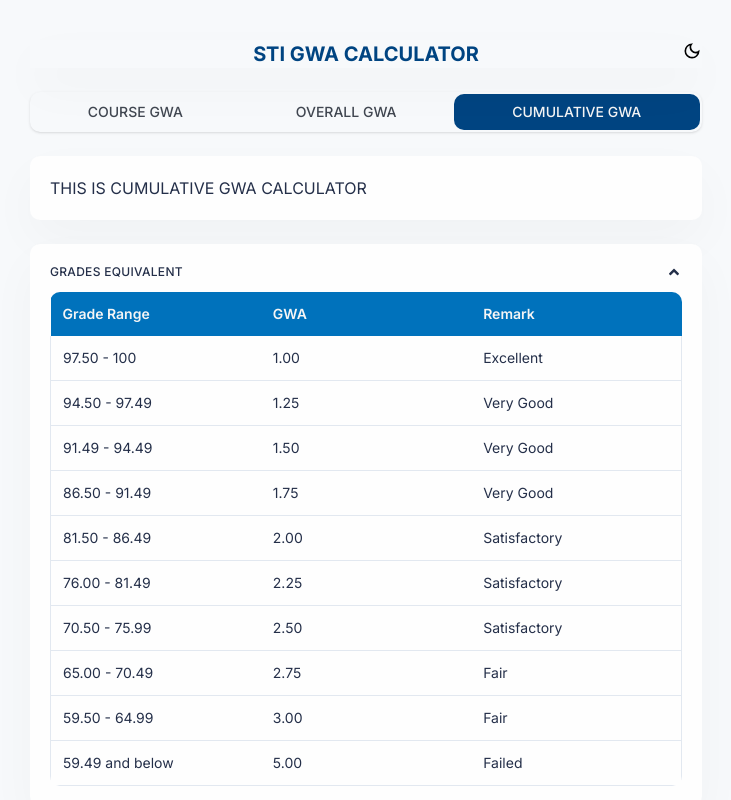
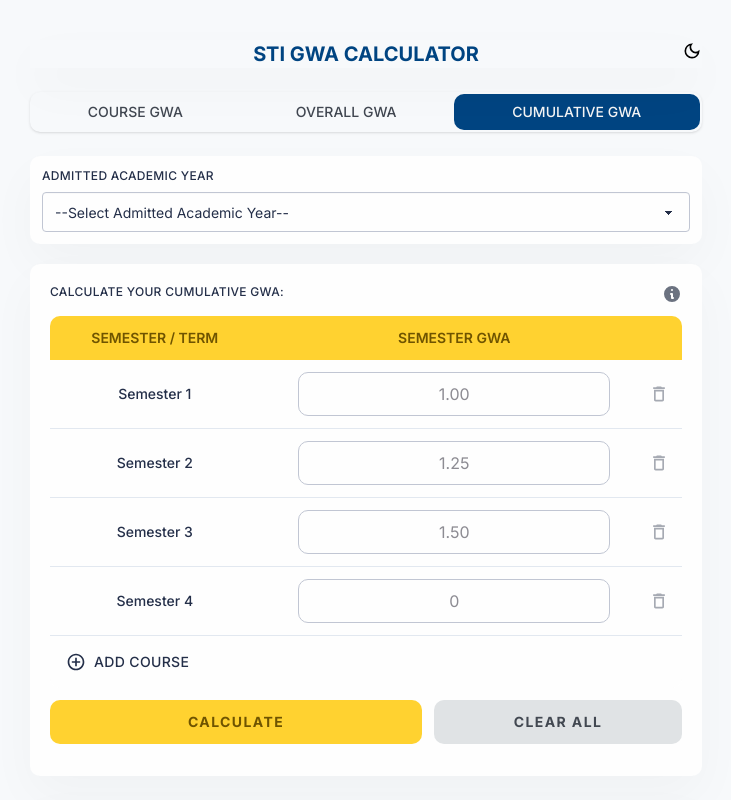
Before and after one commit to Lynch-ely/sti-version2-calculator, a React (Vite) app: page / in a window 1280 px wide. Both pictures are taken after a click on the button "CUMULATIVE GWA". Shown: the top 800 px of the page, without its empty margins (274-1005 px from the left). Built offline with nearby package versions, Linux system fonts and the light colour scheme.

Commit message:
new final

```diff
--- a/src/pages/GWACalculator.jsx
+++ b/src/pages/GWACalculator.jsx
@@ -1,4 +1,4 @@
-import { useState, useEffect } from "react";
+import { useState, useEffect, useActionState } from "react";
 import { MdOutlineDarkMode } from "react-icons/md";
 import { MdOutlineLightMode } from "react-icons/md";
 import { MdDelete } from "react-icons/md";
@@ -13,7 +13,6 @@
 export default function GWACalculator() {
   const [activeNav, setActiveNav] = useState('Course GWA');
   const [activeSwitch, setActiveSwitch] = useState(false);
-  const [inputValue, setInputValue] = useState('');
   const [activeArrow, setActiveArrow] = useState(false);
 
   const [prelim, setPrelim] = useState('');
@@ -39,7 +38,7 @@
     setActiveArrow(!activeArrow);
   }
 
-  // COURSE GWA LOGIC
+  // -------COURSE GWA CALCULATION---------
   function courseGWA(){
     if(!prelim || !midterm || !prefinal || !finals){
       return {percentage: "--", scale: "0.0", remark: "REMARK", color: "border-[#ECEDF1]"}
@@ -128,7 +127,6 @@
     }
   };
 
-  // DELETE FUNCTION FOR COURSE GWA
   const deleteInput = () => {
     setPrelim('');
     setMidterm('');
@@ -145,19 +143,20 @@
 
   const [courses, setCourses] = useState(initialCourses);
   const [overallGWA, setOverallGWA] = useState(null);
+  const [admittedYear, setAdmittedYear] = useState('');
+  const [gwaFeedback, setGWAFeedback] = useState('');
+  const [hasCalculationError, setHasCalculationError] = useState(false);
 
   function updateCourseField(id, field, value) {
     setCourses((prev) => prev.map((course) => course.id === id ? { ...course, [field]: value } : course
     ));
   }
 
-  // DELETE ICON FOR EACH COURSE
   const deleteCourse = (id) => {
     if (courses.length <= 1) return;
     setCourses((prev) => prev.filter((course) => course.id !== id));
   };
 
-  // ADD COURSE BUTTON
   const addCourse = () => {
     setCourses((prev) => {
       const maxId = prev.length > 0 ? Math.max(...prev.map(c => c.id)) : 3;
@@ -170,11 +169,18 @@
     });
   };
 
-  const [admittedYear, setAdmittedYear] = useState('');
-  const [gwaFeedback, setGWAFeedback] = useState('');
 
-  // OVERALL GWA CALCULATION
+  // -------OVERALL GWA CALCULATION---------
   function calculateOverallGWA(){
+    if(!admittedYear){
+      setOverallGWA(null);
+      setGWAFeedback('');
+      setHasCalculationError(true);
+      return;
+    }
+
+    setHasCalculationError(false);
+
     let totalGradePoints = 0;
     let totalUnits = 0;
     let hasValidCourses = false;
@@ -201,11 +207,6 @@
     const finalGWA = totalGradePoints / totalUnits;
     setOverallGWA(finalGWA.toFixed(2));
 
-    if(!admittedYear){
-      setGWAFeedback("Select your academic year to check your standing");
-      return;
-    }
-
     const hasQualifyingGrade = courses.some(course => {
       const grade = parseFloat(course.finalGrade);
       if(isNaN(grade)) return false;
@@ -220,14 +221,13 @@
     const qualifiesByGWA = finalGWA <= 1.50 || finalGWA >= 91.49;
 
     let feedbackText = '';
-    if(!admittedYear){
-      feedbackText = `Select your admitted academic year to check standing`;
-    }else if(qualifiesByGWA && !hasQualifyingGrade){
+
+    if(qualifiesByGWA && !hasQualifyingGrade){
       feedbackText = `Congrats! You're on the Dean's / President's List!`;
       confetti({
         particleCount: 150,
         spread: 80,
-        origin: { y: 0.6 } // Adjust vertical origin point slightly above bottom
+        origin: { y: 0.6 }
       });
     }else if(qualifiesByGWA && hasQualifyingGrade){
       feedbackText = `You did well, but you are not qualify for DL or PL because you have a grade below ${admittedYear === '2024' ? '2.25' : '2.00'}. Bawi next sem!`;
@@ -244,6 +244,125 @@
     setOverallGWA(null);
   }
 
+  // -------CUMULATIVE GWA CALCULATION---------
+  const initialSemesters= [
+    { id: 1, name: 'Course 1', gradeGWA: ''},
+    { id: 2, name: 'Course 2', gradeGWA: ''},
+    { id: 3, name: 'Course 3', gradeGWA: ''},
+    { id: 4, name: 'Course 4', gradeGWA: ''},
+  ];
+
+  const [semesters, setSemesters] = useState(initialSemesters);
+  const [cumulativeGWA, setCumulativeGWA] = useState(null);
+  const [cumulativeFeedback, setCumulativeFeedback] = useState('');
+  const [hasError, setHasError] = useState(false);
+
+  function updateSemestersField(id, field, value) {
+    setSemesters((prev) => prev.map((sem) => sem.id === id ? { ...sem, [field]: value } : sem
+    ));
+  }
+
+  const addSemesters = () => {
+    setSemesters((prev) => {
+      const maxId = prev.length > 0 ? Math.max(...prev.map(c => c.id)) : 4;
+      const nextId = maxId + 1;
+
+      return [
+        ...prev,
+        { id: nextId, name: `Semester ${nextId}`, gradeGWA: ''},
+      ]
+    });
+  };
+
+  const deleteSemester = (id) => {
+    if (semesters.length <= 1) return;
+    setSemesters((prev) => prev.filter((sem) => sem.id !== id));
+  };
+
+  function calculateCumulativeGWA(){
+    if(!admittedYear){
+      setCumulativeGWA(null);
+      setCumulativeFeedback('');
+      setHasError(true);
+      return;
+    }
+
+    setHasError(false);
+
+    let semGWATotal = 0;
+    let counter = 0;
+
+    semesters.forEach((sem) => {
+      const semGWAGrade = parseFloat(sem.gradeGWA);
+
+      if(!isNaN(semGWAGrade)){
+        semGWATotal += semGWAGrade;
+        counter++;
+      };
+
+      // if(isNaN(semGWAGrade)){
+      //   return;
+      // }else{
+      //   semGWATotal += semGWAGrade;
+      //   counter++;
+      // };
+    });
+
+    if(counter === 0){
+      setCumulativeGWA(null);
+      setCumulativeFeedback('Please enter a valid Semester GWA.');
+    }
+
+    const runningGWA = semGWATotal / counter;
+    const truncatedGWA = (Math.floor(runningGWA * 100) /100).toFixed(2);
+    setCumulativeGWA(truncatedGWA);
+
+    const hasQualifiedGrade = semesters.some(sem => {
+      const grade = parseFloat(sem.gradeGWA);
+      if(isNaN(grade)) return false;
+
+      if (admittedYear === '2022'){
+        return grade > 2.25 && grade < 82.50;
+      }else if(admittedYear === '2024'){
+        return grade > 2.25 && grade < 81.50;
+      }else if(admittedYear === '2025'){
+        return grade > 2.00 && grade < 81.50;
+      }
+      return false;
+    });
+
+    const qualifiesByGWA = runningGWA <= 1.50 || runningGWA >= 91.49;
+    let feedbackText = '';
+
+    if(qualifiesByGWA && !hasQualifiedGrade){
+
+      if (runningGWA <= 1.10) {
+        feedbackText = `Congrats SUMMA CUM LAUDE!`;
+      } else if (runningGWA <= 1.30) {
+        feedbackText = `Congrats MAGNA CUM LAUDE!`;
+      } else if (runningGWA <= 1.50) {
+        feedbackText = `Congrats CUM LAUDE!`;
+      }
+
+      confetti({
+        particleCount: 150,
+        spread: 80,
+        origin: { y: 0.6 }
+      });
+    }else if(qualifiesByGWA && hasQualifiedGrade){
+      feedbackText = `You did well, but you are not qualify for Latin Honors because you have a grade below ${admittedYear === '2025' ? '2.00' : '2.25'}. Still, Congrats!`;
+    }else{
+      feedbackText = `You need at least ${admittedYear === '2025' ? '2.00' : '2.25'} to qualify for Latin Honors.`;
+    }
+
+    setCumulativeFeedback(feedbackText);
+  }
+
+  // CUMULATIVE GWA CLEAR ALL
+  function clearAllSemesters(){
+    setSemesters(initialSemesters);
+    setCumulativeGWA(null);
+  }
   return (
     <div className={`min-h-screen font-inter p-5 sm:p-0 text-[#242F49] ${bgDark}`}>
         <div className="max-w-2xl mx-auto space-y-3 md:space-y-6 md:pt-10">
@@ -357,13 +476,17 @@
           <section className={`${activeNav === 'GWA' ? 'block' : 'hidden'} font-hanken`}>
             <div className="bg-[#FEFEFE] rounded-lg w-full shadow-[0_20px_50px_rgba(0,0,0,0.03)] p-3 space-y-2 md:mb-5">
               <h1 className="text-xs font-inter font-medium uppercase tracking-wide">Admitted Academic Year</h1>
-              <select defaultValue="" className="select w-full bg-[#FEFEFE] border border-[#c1c6d3] focus:border-none" onChange={(e) => setAdmittedYear(e.target.value)}>
+              <select defaultValue="" className={`select w-full bg-[#FEFEFE] border focus:outline-none ${hasCalculationError ? 'border-[#ff1744] ring-2 ring-[#ffb4c3]' : 'border-[#c1c6d3]'} transition-all duration-200`}
+              onChange={(e) => {
+              setAdmittedYear(e.target.value);
+              setHasCalculationError(false);
+              }}>
                 <option value='' disabled hidden>--Select Admitted Academic Year--</option>
                 <option value='2024'>A.Y. 2024 and Earlier</option>
                 <option value='2025'>A.Y. 2025-2026 Onwards</option>
               </select>
             </div>
-            <div className={` bg-[#FEFEFE] rounded-lg w-full shadow-[0_20px_50px_rgba(0,0,0,0.03)] p-5 space-y-3`}>
+            <div className={` bg-[#FEFEFE] rounded-lg w-full shadow-[0_20px_50px_rgba(0,0,0,0.03)] p-5 space-y-3 mt-3`}>
               <div className="flex justify-between">
                 <h1 className="text-xs font-inter font-medium uppercase tracking-wide">Calculate your gwa:</h1>
                 <HiInformationCircle className="text-xl hover:cursor-pointer hover:scale-110 transition-gpu duration-200 text-[#6B7280] hover:text-[#0072bc]"/>
@@ -422,13 +545,13 @@
                       </tr>
                     ))}
                   </tbody>
-                  <tbody className="sticky bottom-0 z-10 bg-[#fefefe]">
+                  <tbody className="sticky bottom-0 z-10 bg-[#fefefe] ">
                     <tr>
                       <td colSpan={4} className="p-0">
                         <div className="w-full h-[0.5px] bg-slate-200" />
                       </td>
                     </tr>
-                    <tr className="hover:bg-[#fffcef]" onClick={addCourse}>
+                    <tr className="hover:bg-[#fffcef] " onClick={addCourse}>
                       <td colSpan={4} className="p-4 rounded-bl-lg rounded-br-lg">
                         <button className="text-xs font-medium cursor-pointer flex gap-2 justify-center items-center">
                           <MdAddCircleOutline size={20} className="font-light"/>
@@ -439,7 +562,7 @@
                   </tbody>
                 </table>
               </div>
-              <div className="gap-3 flex">
+              <div className="gap-3 flex ">
                 <button className="bg-amber-300 text-[#6f5400] w-full py-3 rounded-lg font-bold tracking-widest text-xs md:text-sm hover:bg-amber-300/80" onClick={calculateOverallGWA}>
                   CALCULATE
                 </button>
@@ -456,8 +579,89 @@
 
           {/* CUMULATIVE GWA */}
           <section className={`${activeNav === 'Cumulative GWA' ? 'block' : 'hidden'}`}>
-            <div className={` bg-[#FEFEFE] rounded-lg w-full shadow-[0_20px_50px_rgba(0,0,0,0.03)] p-5 space-y-3`}>
-              THIS IS CUMULATIVE GWA CALCULATOR
+            <div className="bg-[#FEFEFE] rounded-lg w-full shadow-[0_20px_50px_rgba(0,0,0,0.03)] p-3 space-y-2 md:mb-5">
+              <h1 className="text-xs font-inter font-medium uppercase tracking-wide">Admitted Academic Year</h1>
+              <select defaultValue="" className={`select w-full bg-[#FEFEFE] border border-[#c1c6d3] focus:outline-none ${hasError ? 'border-[#ff1744] ring-2 ring-[#ffb4c3]' : 'border-[#c1c6d3]'}`} onChange={(e) => setAdmittedYear(e.target.value)}>
+                <option value='' disabled hidden>--Select Admitted Academic Year--</option>
+                <option value='2022'>A.Y. 2022-2023 and 2023-2024</option>
+                <option value='2024'>A.Y. 2024-2025</option>
+                <option value='2025'>A.Y. 2025-2026 Onwards</option>
+              </select>
+            </div>
+            <div className={` bg-[#FEFEFE] rounded-lg w-full shadow-[0_20px_50px_rgba(0,0,0,0.03)] p-5 space-y-3 mt-3`}>
+              <div className="flex justify-between">
+                <h1 className="text-xs font-inter font-medium uppercase tracking-wide">Calculate your cumulative gwa:</h1>
+                <HiInformationCircle className="text-xl hover:cursor-pointer hover:scale-110 transition-gpu duration-200 text-[#6B7280] hover:text-[#0072bc]"/>
+              </div>
+              <div className="flex flex-col gap-3 text-center max-h-77 md:max-h-110 overflow-hidden overflow-y-auto ">
+                <table className="rounded-lg">
+                  <thead className="bg-amber-300 text-[#6f5400] sticky top-0 z-10">
+                    <tr className="">
+                      <th className="text-xs md:text-sm py-3 rounded-tl-lg font-semibold">SEMESTER / TERM</th>
+                      <th className="text-xs md:text-sm py-3 font-semibold">SEMESTER GWA</th>
+                      <th className="rounded-tr-lg"></th>
+                    </tr>
+                  </thead>
+                  <tbody className={``}>
+                    {semesters.map((sem, index) => (
+                      <tr key={sem.id} className="border-b border-slate-200 last:border-b-0">
+                        <td className="py-2 text-xs md:text-sm font-medium">Semester {index + 1}</td>
+                        <td className="py-3 align-middle text-center">
+                          <input
+                            type="number"
+                            placeholder={gradePlaceholder[index] || "0"}
+                            value={sem.gradeGWA}
+                            onChange={(e) =>
+                              handleGradeChange(e.target.value, (value) =>
+                                updateSemestersField(sem.id, 'gradeGWA', value)
+                              )
+                            }
+                            className="w-4/5 h-11 border border-[#c1c6d3] rounded-lg text-center placeholder:text-center placeholder:text-base placeholder:font-normal leading-11 px-0 py-0 outline-none [&::-webkit-outer-spin-button]:appearance-none [&::-webkit-inner-spin-button]:appearance-none focus:border-[#0b4471] text-[#1c1a27] font-semibold"
+                          />
+                        </td>
+                        <td>
+                          <MdDeleteOutline
+                            onClick={() => {
+                              if(semesters.length > 1){
+                                deleteSemester(sem.id)
+                              }
+                            }}
+                            className="hover:cursor-pointer hover:scale-110 transition-gpu duration-200 text-[#6B7280]/60 hover:text-[#ba1a1a]"
+                            size={20}
+                          />
+                        </td>
+                      </tr>
+                    ))}
+                  </tbody>
+                  <tbody className="sticky bottom-0 z-10 bg-[#fefefe] ">
+                    <tr>
+                      <td colSpan={4} className="p-0">
+                        <div className="w-full h-[0.5px] bg-slate-200" />
+                      </td>
+                    </tr>
+                    <tr className="hover:bg-[#fffcef] " onClick={addSemesters}>
+                      <td colSpan={4} className="p-4 rounded-bl-lg rounded-br-lg">
+                        <button className="text-xs font-medium cursor-pointer flex gap-2 justify-center items-center">
+                          <MdAddCircleOutline size={20} className="font-light"/>
+                          <span className="text-xs md:text-sm font-inter font-medium uppercase tracking-wide">ADD COURSE</span>
+                        </button>
+                      </td>
+                    </tr>
+                  </tbody>
+                </table>
+              </div>
+              <div className="gap-3 flex ">
+                <button className="bg-amber-300 text-[#6f5400] w-full py-3 rounded-lg font-bold tracking-widest text-xs md:text-sm hover:bg-amber-300/80" onClick={calculateCumulativeGWA}>
+                  CALCULATE
+                </button>
+                <button className="w-2/3 bg-[#e0e3e5] text-[#424851] py-3 rounded-lg font-bold tracking-widest text-xs md:text-sm hover:bg-[#d8dadc]" onClick={clearAllSemesters}>CLEAR ALL</button>
+              </div>
+              <div className={`bg-amber-100 w-full h-18 md:h-22 flex justify-center items-center rounded-lg md:px-10 ${cumulativeGWA !== null ? 'flex' : 'hidden'}`}>
+                <div className="flex flex-col items-center px-0">
+                  <h1 className="text-[#614100] font-semibold tracking-widest text-sm md:text-lg uppercase font-hanken text-center">GWA: <span className="text-sm md:text-lg font-bold">{cumulativeGWA}</span></h1>
+                  <p className="text-[#614100] tracking-widest text-[9px] md:text-sm text-center">{cumulativeFeedback}</p>
+                </div>
+              </div>
             </div>
           </section>
 
```
